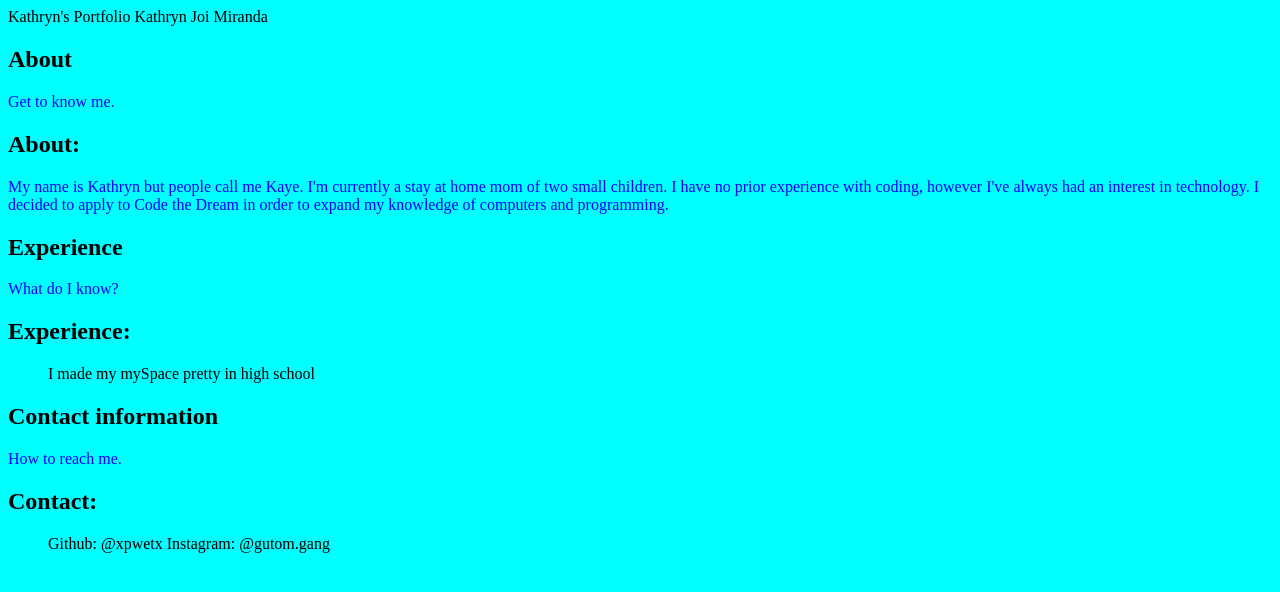
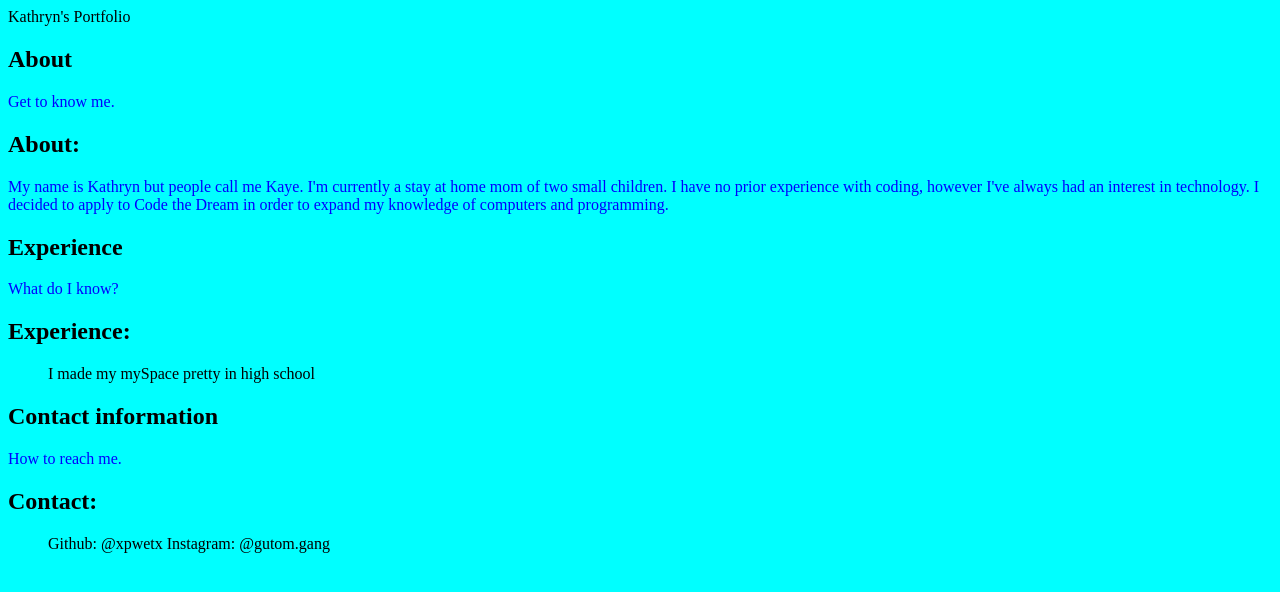
Before and after one commit to xpwetx/KathrynJoiMiranda-Jupiter, a plain HTML site: page index.html in a window 1280 px wide. Drawn offline with Linux system fonts and the light colour scheme.

```diff
--- a/index.html
+++ b/index.html
@@ -1,4 +1,4 @@
-<!DOCTYPE html> <head>Kathryn's Portfolio</head> Kathryn Joi Miranda
+<!DOCTYPE html> <head>Kathryn's Portfolio</head>
 <style>
   body {background-color: aqua;}
   h1 {color: red;}
```
